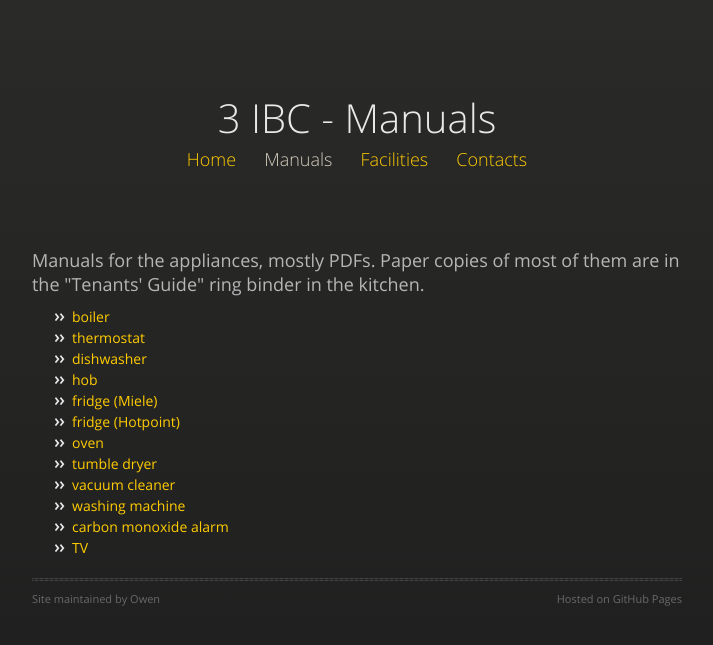
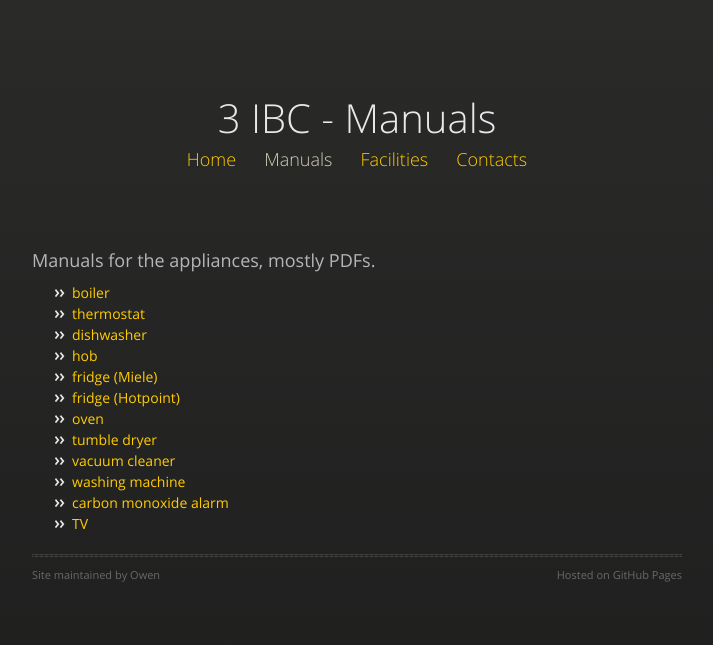
Before and after one commit to owenlydiard/3ibc, a Jekyll site: the page built from manuals.html, in a window 1280 px wide. Shown: the top 645 px of the page, without its empty margins (283-996 px from the left). Built offline with Jekyll 4.4.1, drawn with Linux system fonts in a browser that asks for light colours; nearby versions of some CDN libraries.

Commit message:
no 'tenants guide'

```diff
--- a/manuals.html
+++ b/manuals.html
@@ -5,7 +5,7 @@ group: navigation
 ---
 
         <div id="footle">
-        <h3>Manuals for the appliances, mostly PDFs.  Paper copies of most of them are in the "Tenants' Guide" ring binder in the kitchen.</h3>
+        <h3>Manuals for the appliances, mostly PDFs. </h3>
 <ul>
 <li><a href="manuals/baxi400-combi-2-1-inst_man_ops.pdf">boiler</a></li>
 <li><a href="manuals/thermostat-ESRTP4+-manual.pdf">thermostat</a></li>
```
Also changed, not shown: 2 other files.
